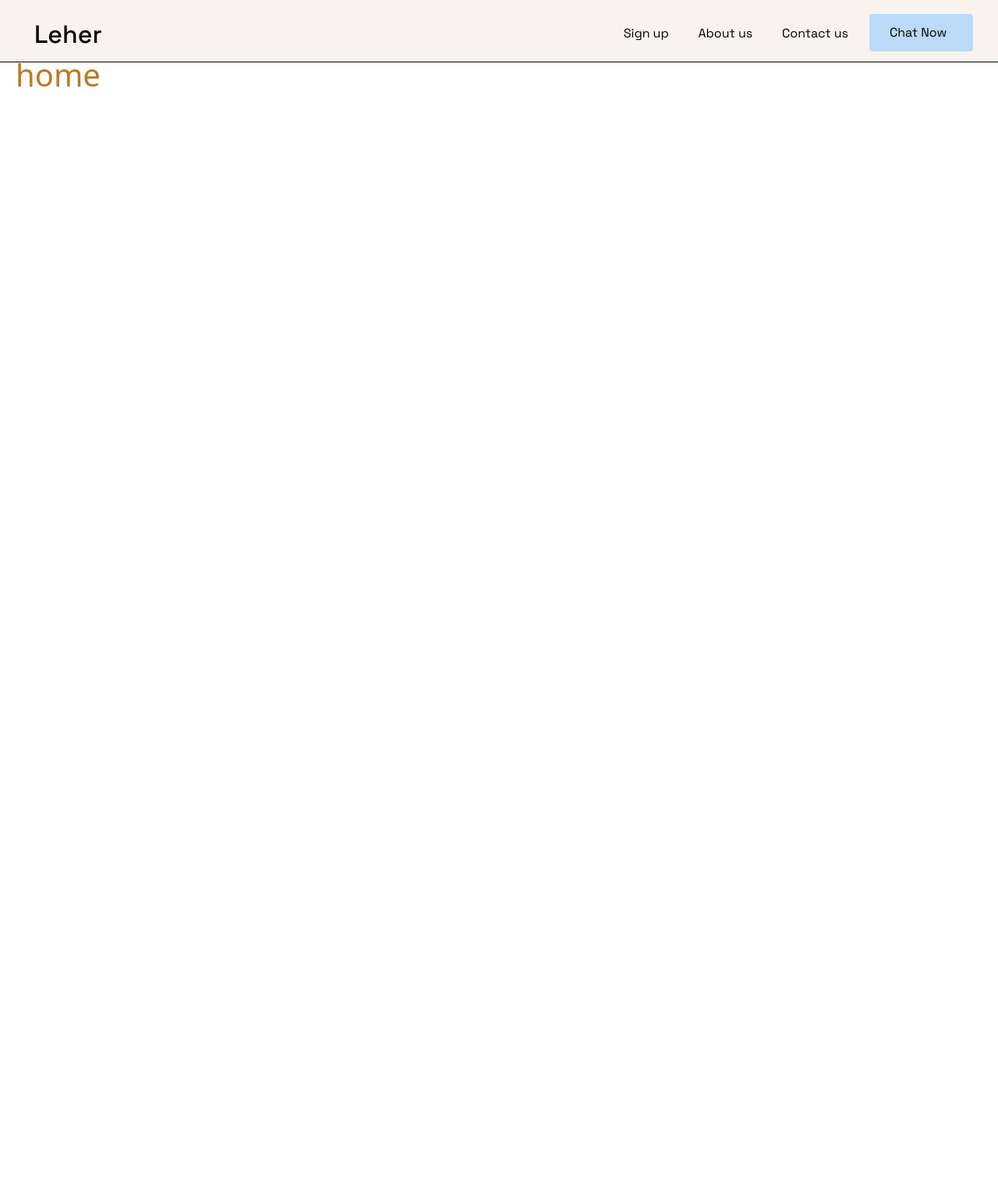
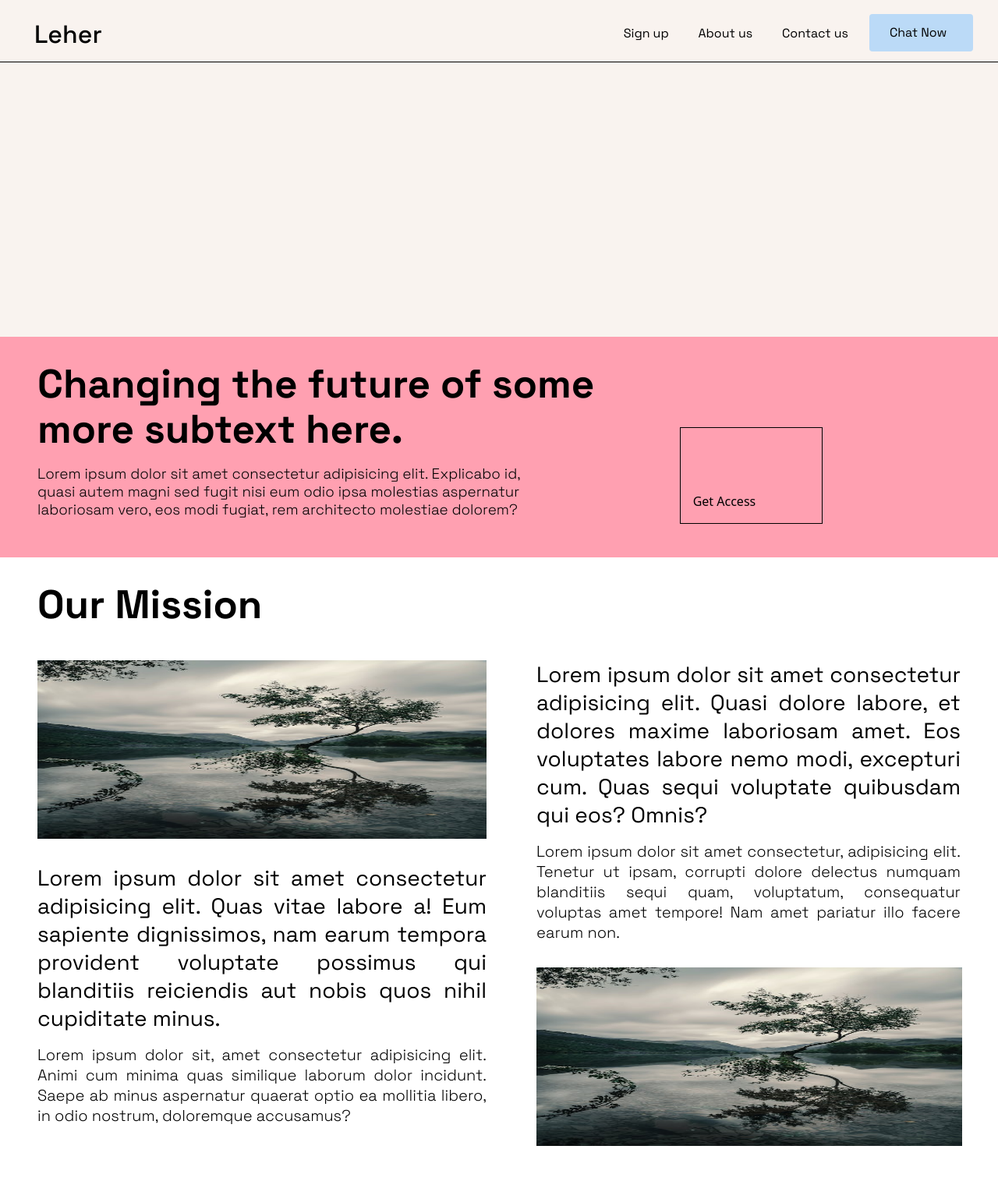
Before and after one commit to sarveshdakhore/seafood_ai, a Django app: template sea/home/templates/home/home.html in a window 1280 px wide. Shown: the whole page at 78% size. Before the commit the page ends 111 px from the top, so only its background shows below. Run offline with Django 3.2, Linux system fonts and the light colour scheme; the template is opened without the code that fills it, so the values that code supplies are empty.

Commit message:
second final

```diff
--- /dev/null
+++ b/sea/home/static/home/css/home.css
@@ -0,0 +1,184 @@
+.photo {
+    height: 45vh;
+    width: 100%;
+    background-color: #f9f3ef;
+}
+
+.content {
+    height: 47.5%;
+    width: 100%;
+    background-color: #ffa0b1;
+}
+
+.heading {
+    width: 70%;
+    height: 7.25rem;
+    flex-shrink: 0;
+    padding: 2rem;
+    margin-left: 1rem;
+}
+
+.heading h1 {
+    color: #000;
+    font-family: 'Space Grotesk';
+    font-size: 3.2rem;
+    font-style: normal;
+    font-weight: 700;
+    line-height: 3.625rem;
+    /* 103.571% */
+}
+
+.text {
+    width: 70%;
+    height: 8.4375rem;
+    flex-shrink: 0;
+    padding: 2rem;
+    margin: 1rem;
+}
+
+.text p {
+    color: #000;
+    font-family: Space Grotesk;
+    font-size: 1.17rem;
+    font-style: normal;
+    font-weight: 300;
+    line-height: normal;
+}
+
+.tb {
+    display: flex;
+    flex-direction: row;
+    width: 80%;
+}
+
+.rc{
+    display: flex;
+    flex-direction: row;
+}
+
+.rc_child{
+    display: flex;
+    flex-direction: column;
+}
+
+.rc_child_column{
+    display: flex;
+    flex-direction: column;
+    width: 50%;
+}
+
+.rc_child_column_reverse{
+    display: flex;
+    flex-direction: column-reverse;
+    padding-right: 2rem;
+    width: 50%;
+}
+
+.rc h2{
+    color: #000;
+font-family: Space Grotesk;
+font-size: 1.75rem;
+font-style: normal;
+font-weight: 400;
+line-height: normal;
+margin: 1rem;
+padding-left: 2rem;
+text-align: justify;
+}
+
+.rc p{
+    color: #000;
+font-family: Space Grotesk;
+font-size: 1.25rem;
+font-style: normal;
+font-weight: 300;
+line-height: normal;
+margin: 1rem;
+padding-left: 2rem;
+text-align: justify;
+}
+
+.rc img{
+    padding-left: 2rem;
+    margin: 1rem;
+    width: 95%;
+    height: 14.3125rem;
+}
+
+.button {
+    width: 11.4375rem;
+    height: 7.75rem;
+    flex-shrink: 0;
+    border: 1px solid #000;
+    margin-left: 12%;
+    margin-bottom: 2rem;
+    display: flex;
+    align-items: end;
+    padding: 1rem;
+}
+
+a {
+    text-decoration: none;
+    color: #000;
+}
+
+.photo-1{
+    height: 100vh;
+
+}
+
+@media screen and (max-width: 850px) {
+    .tb {
+        display: flex;
+        flex-direction: column;
+        width: 100%;
+    }
+
+    .heading {
+        margin-bottom: 10%;
+        margin-right: 0;
+        padding-right: 0%;
+    }
+
+    .text{
+        width: 100%;
+    }
+
+    .heading h1{
+        font-size: 2rem;
+        line-height: normal;
+    }
+
+    .button {
+        margin-left: 0;
+        margin-top: 18%;
+    }
+
+    .rc {
+        display: flex;
+        flex-direction: column;
+    }
+
+    .rc_child_column{
+        width: 100%;
+        padding-right: 1.5rem;
+    }
+
+    .rc h2{
+        font-size: 1.5rem;
+    }
+
+    .rc p{
+        font-size: 1rem;
+    }
+
+    .rc_child_column_reverse{
+        width: 100%;
+        padding-right: 1.5rem;
+    }
+
+    .rc img{
+        padding-right: 1.5rem;
+    }
+
+}
--- a/sea/home/templates/home/home.html
+++ b/sea/home/templates/home/home.html
@@ -6,11 +6,68 @@ SeaFood AI | {{title}}
 SeaFood
 {% endif %}
 {% endblock title %}
+{% block head %}
+{% load static %}
+
+<link rel="stylesheet" href="{% static 'home/css/home.css' %}">
+
+
+{% endblock head %}
 {% block body %}
 {% csrf_token %}
 <br><br><br>
+<meta name="viewport" content="width=device-width, initial-scale=1.0">
+<section class="photo"></section>
+<section class="content">
+    <div class="heading">
+        <h1>Changing the future of some more subtext here.</h1>
+    </div>
+    <div class="tb">
+        <div class="text">
+            <p>Lorem ipsum dolor sit amet consectetur adipisicing elit. Explicabo id, quasi autem magni sed fugit nisi
+                eum odio ipsa molestias aspernatur laboriosam vero, eos modi fugiat, rem architecto molestiae dolorem?
+            </p>
+        </div>
+        <div class="button">
+            <a href="#">Get Access</a>
+        </div>
+    </div>
+</section>
+<section class="photo-1">
+    <div class="heading">
+        <h1>Our Mission</h1>
+    </div>
+    <div class="rc">
+        <div class="rc_child_column">
+            <img src="/static/hello.jpeg" alt="hi" srcset="">
+            <div>
+                <h2>Lorem ipsum dolor sit amet consectetur adipisicing elit. Quas vitae labore a! Eum sapiente
+                    dignissimos, nam earum tempora provident voluptate possimus qui blanditiis reiciendis aut nobis quos
+                    nihil cupiditate minus.</h2>
+                <p>Lorem ipsum dolor sit, amet consectetur adipisicing elit. Animi cum minima quas similique laborum
+                    dolor incidunt. Saepe ab minus aspernatur quaerat optio ea mollitia libero, in odio nostrum,
+                    doloremque accusamus?</p>
+            </div>
+        </div>
+        <div class="rc_child_column_reverse">
+            <img src="/static/hello.jpeg" alt="hello" srcset="">
+            <div>
+                <h2>Lorem ipsum dolor sit amet consectetur adipisicing elit. Quasi dolore labore, et dolores maxime
+                    laboriosam amet. Eos voluptates labore nemo modi, excepturi cum. Quas sequi voluptate quibusdam qui
+                    eos? Omnis?</h2>
+                <p>Lorem ipsum dolor sit amet consectetur, adipisicing elit. Tenetur ut ipsam, corrupti dolore delectus
+                    numquam blanditiis sequi quam, voluptatum, consequatur voluptas amet tempore! Nam amet pariatur illo
+                    facere earum non.</p>
+            </div>
+        </div>
+    </div>
+    </div>
+</section>
+<footer></footer>
+
+{% endblock body %}
+
+{% block script %}
 
 
-
-<h1 style="color: rgb(189, 120, 37);">&ensp;home</h1>
-{% endblock body %}
+{% endblock script %}
--- a/sea/home/templates/home/layout/layout.html
+++ b/sea/home/templates/home/layout/layout.html
@@ -18,7 +18,7 @@
     <!-- write code for nav bar  -->
     <nav class="nav_bar">
         <div class="left_nav">
-            <a href="#" class="leherh">Leher</a>
+            <a href="{% url 'home'%}" class="leherh">Leher</a>
         </div>
         <div class="right_nav">
             <div id="drodsm" style="margin-top: -0.7rem; ">
@@ -33,7 +33,7 @@
                     </ul>
                 </div>
                 <div class="ctad">
-                    <a href="#">Chat Now</a>
+                    <a href="{% url 'chatbot'%}">Chat Now</a>
                 </div>
             </div>
             <div id="dropd">
@@ -44,7 +44,7 @@
 
                 </div>
                 <div class="cta">
-                    <a href="#">Chat Now</a>
+                    <a href="{% url 'chatbot'%}">Chat Now</a>
                 </div>
             </div>
 
```
Also changed, not shown: sea/chatbot/static/chatbot/css/chatbot.css (+33 -0 lines), sea/chatbot/templates/chatbot/chatbot.html (+58 -9 lines), sea/home/static/hello.jpeg (added).
